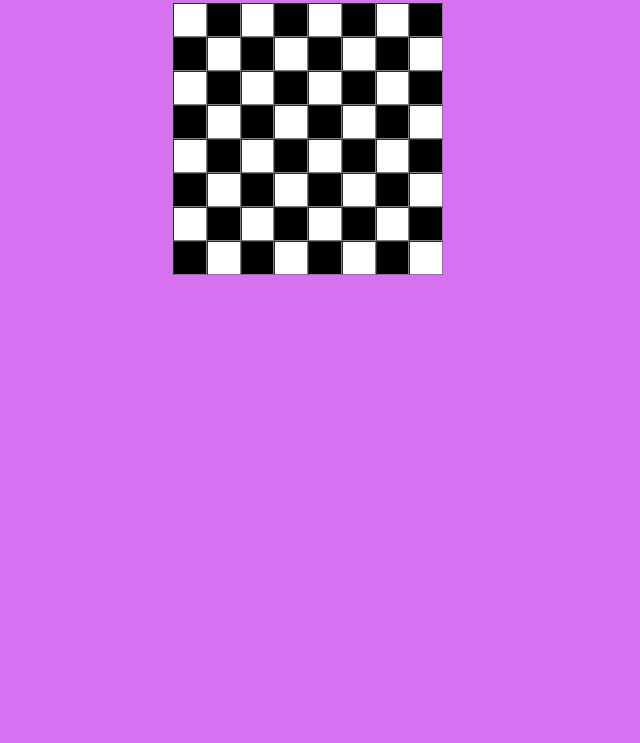
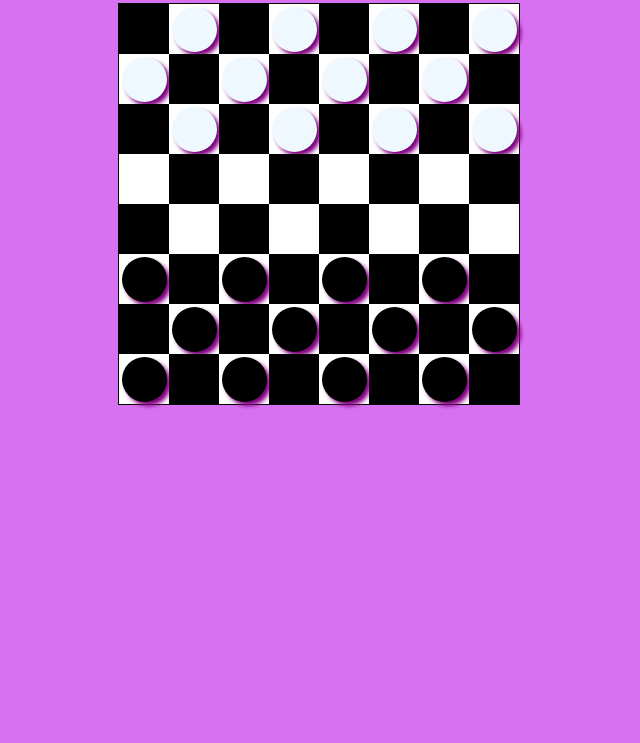
Before and after one commit to Amara870/TempDWI, a plain HTML site: page index.html in a window 1280 px wide. Shown: the part 57-800 px from the top of the page, without its empty margins (332-972 px from the left). Drawn offline with Linux system fonts and the light colour scheme.

Commit message:
Add files via upload

```diff
--- a/index.html
+++ b/index.html
@@ -4,17 +4,21 @@
         <!--Meta data to give the browser information about the website-->
         <meta charset="UTF-8">
         <meta name="viewport" content="width-device, initial-scale=1.0">
-        <title>Chessboard</title>
+        <title>Checkersboard</title>
         <!--Cascading Style Sheet-->
         <link rel="stylesheet" href="style.css">
     </head>
     <body>
         <!--In-line CSS for title-->
         <span style="color:rgb(33, 0, 179); font-size:30px;">
-            Chessboard
+            Checkers Board
         </span>
         <br><br>
-    <!--Script for Chessboard-->
+
+        <main>
+            <div id="divChessBoard"></div>
+        </main>
+    <!--Script for Checkersboard-->
     <script src="script.js"></script>
     </body>
 </html>
--- a/script.js
+++ b/script.js
@@ -1,35 +1,61 @@
-// center chessboard on page variable
-var center = document.createElement('center');
-// chessboard variable
-var ChessTable = document.createElement('table');
+// nickname shortcut to element
+let chessBoard = document.getElementById("divChessBoard");
 
-// function to create chessboard
-function createChessboard() {
-    // create tables rows
-    for (var i = 0; i < 8; i++) {
-        var tr = document.createElement('tr');
-        // create table column for each row
-        for (var j = 0; j < 8; j++) {
-            var td = document.createElement('td');
-            // determine and color every other cell white
-            if ((i + j) % 2 == 0) {
-                td.setAttribute('class', 'cell whitecell');
-                tr.appendChild(td);
+let arrPieces = [
+    [null, "w", null, "w", null, "w", null, "w"],
+    ["w", null, "w", null, "w", null, "w", null],
+    [null, "w", null, "w", null, "w", null, "w"],
+    [null, null, null, null, null, null, null, null],
+    [null, null, null, null, null, null, null, null],
+    ["b", null, "b", null, "b", null, "b", null],
+    [null, "b", null, "b", null, "b", null, "b"],
+    ["b", null, "b", null, "b", null, "b", null]
+];
+
+function buildChessBoard() {
+    // create 8 rows
+    for (let i = 0; i < 8; i++) {
+        // create 8 columns
+        for (let j = 0; j < 8; j++) {
+            // create div for each chessboard square
+            let chessSquare = document.createElement("div");
+
+            // add css class to the div
+            chessSquare.className = "chessSquare";
+
+            // use modulo to alternate colors of the squares
+            if ((i+j) % 2 == 0) {
+                chessSquare.style.backgroundColor = "black";
             }
-            // color all other cells black
             else {
-                td.setAttribute('class', 'cell blackcell');
-                tr.appendChild(td);
+                chessSquare.style.backgroundColor = "white";
+            }
+
+            // add square to board
+            chessBoard.appendChild(chessSquare);
+
+
+            if (arrPieces[i][j]) {
+                // specify ID, CSS class, and the location of the piece
+                createPiece("piece" + i + j, "chessPiece-" + arrPieces[i][j], chessSquare)
             }
         }
-        // create chessboard
-        ChessTable.appendChild(tr);
     }
-    // center and style chessboard
-    center.appendChild(ChessTable);
-    ChessTable.setAttribute('cellspacing', '0');
-    ChessTable.setAttribute('width', '270px');
-    document.body.appendChild(center);
 }
-// call function
-createChessboard();
+
+function createPiece (pieceID, pieceClass, theSquare) {
+    let divNewPiece = document.createElement("div");
+
+    // specify ID
+    divNewPiece.setAttribute("id", "pieceID");
+
+    // specify Class
+    divNewPiece.classList.add("chessPiece");
+
+    // specify class for color
+    divNewPiece.classList.add(pieceClass);
+
+    theSquare.appendChild(divNewPiece);
+}
+
+buildChessBoard();
--- a/style.css
+++ b/style.css
@@ -3,17 +3,32 @@ body {
     background-color: rgb(216, 113, 241);
 }
 
-.cell {
-height: 30px;
-width: 30px;
-border: 1.5px solid grey;
-border-style: inset;
+#divChessBoard {
+    width: 400px;
+    height: 400px;
+    border: 1px solid black;
+    margin-left: 35%;
 }
 
-.blackcell {
-background-color: black;
+.chessSquare {
+    float: left;
+    width: 50px;
+    height: 50px;
 }
 
-.whitecell {
-background-color: white;
+.chessPiece {
+    width: 45px;
+    height: 45px;
+    margin: 2.5px;
+    /* this create a circle */
+    border-radius: 50%;
+    box-shadow: 4px 4px 4px purple;
 }
+
+.chessPiece-w {
+    background-color: aliceblue;
+}
+
+.chessPiece-b {
+    background-color: black;
+}
```
